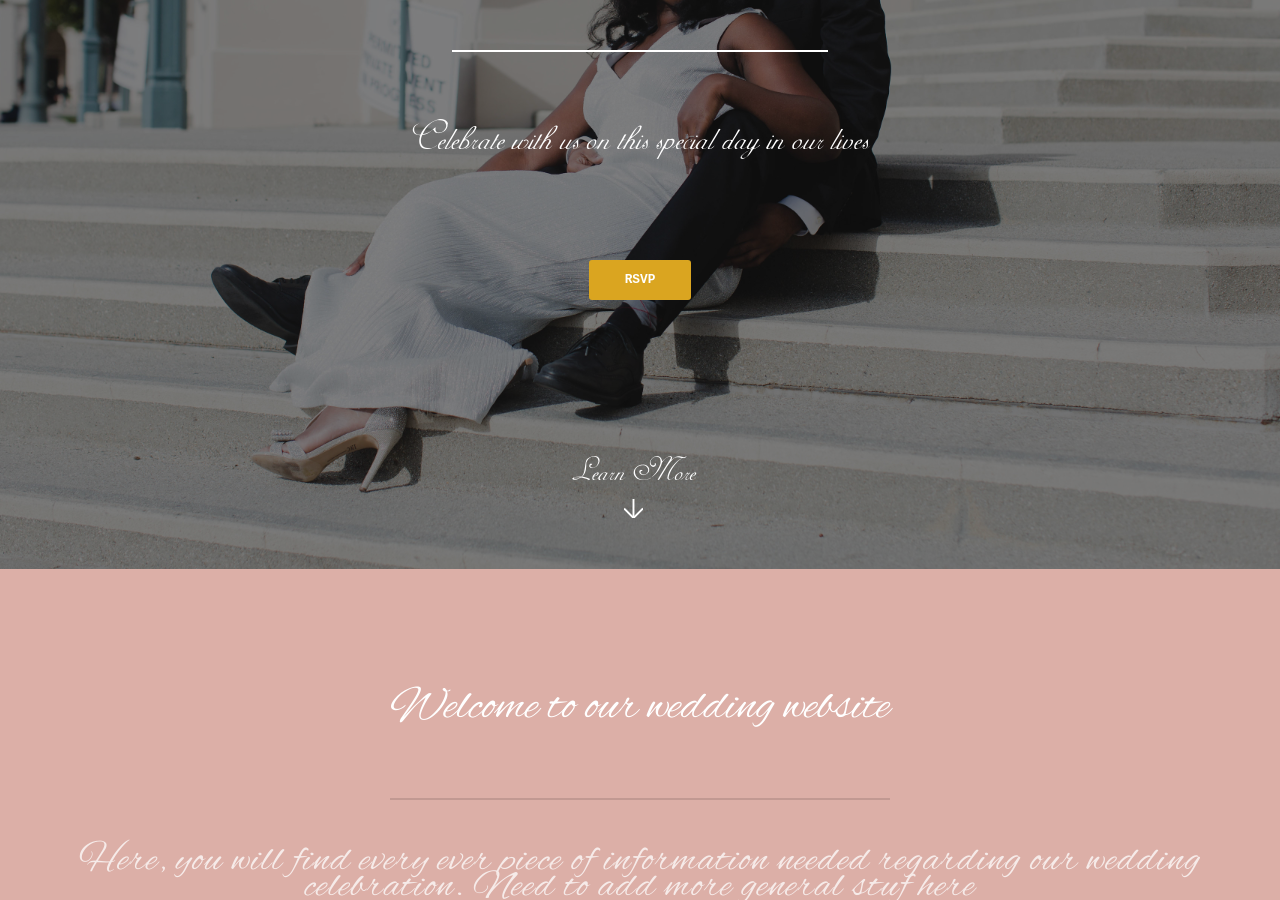
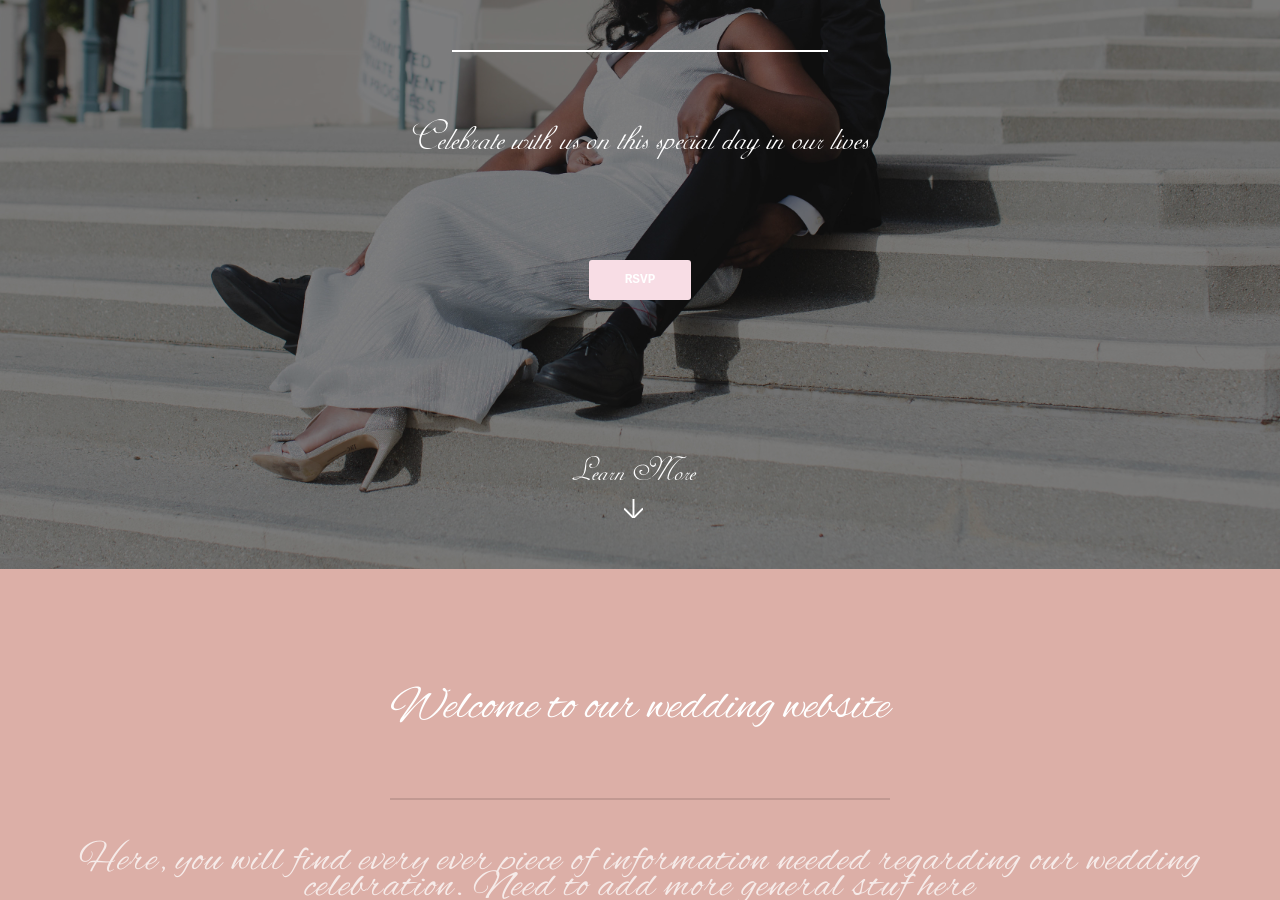
Before and after one commit to ReverendHill/ReverendHill.github.io, a Jekyll site: the page built from index.html, in a window 1280 px wide and 900 px high, scrolled down 331 px. Built offline with Jekyll 4.4.1, drawn with Linux system fonts in a browser that asks for light colours.

Commit message:
Changed to a blush color for buttons

```diff
--- a/index.html
+++ b/index.html
@@ -7,7 +7,7 @@ layout: landing
 							<h2 class="biggerText">{{ site.title }}</h2>
 							<h1 class="mediumText">{{ site.description | markdownify }}</h1>
 							<ul class="actions">
-								<li><a href="https://foreverpowells.rsvpify.com" class="button special" style="background-color:#DAA520"><p style="font-family:'Courier New', monospace">RSVP</p></a></li>
+								<li><a href="https://foreverpowells.rsvpify.com" class="button special" style="background-color:#f8dde5"><p style="font-family:'Courier New', monospace">RSVP</p></a></li>
 							</ul>
 						</div>
 						<a href="#one" class="more scrolly"><p class="mediumText">Learn More</p></a>
@@ -70,7 +70,7 @@ layout: landing
 									<h3 class="mediumText">Registry</h3>
 									<!-- <p class="smallerText"> See our registry</p> -->
 
-									<a href="https://www.myregistry.com/wedding-registry/Kourtney-Ford-and-Ryon-Powell-Aliso-Viejo-CA/1564236" class="button special" style="background-color:#DAA520"><p style="font-family:'Courier New', monospace">Registry</p></a>
+									<a href="https://www.myregistry.com/wedding-registry/Kourtney-Ford-and-Ryon-Powell-Aliso-Viejo-CA/1564236" class="button special" style="background-color:#f8dde5 "><p style="font-family:'Courier New', monospace">Registry</p></a>
 
 								</li>
 								<li class="icon fa-paper-plane-o">
@@ -108,7 +108,7 @@ layout: landing
 								<p class="smallerText">We hope to see you soon!</p>
 							</header>
 							<ul class="actions vertical">
-								<li><a href="#" class="button fit special" style="background-color:#DAA520; font-family:'Courier New', monospace">RSVP</a></li>
+								<li><a href="#" class="button fit special" style="background-color:#f8dde5 ; font-family:'Courier New', monospace">RSVP</a></li>
 								<!-- <li><a href="#" class="button fit special">REGISTER</a></li> -->
 							</ul>
 						</div>
```
Also changed, not shown: 2 other files.
